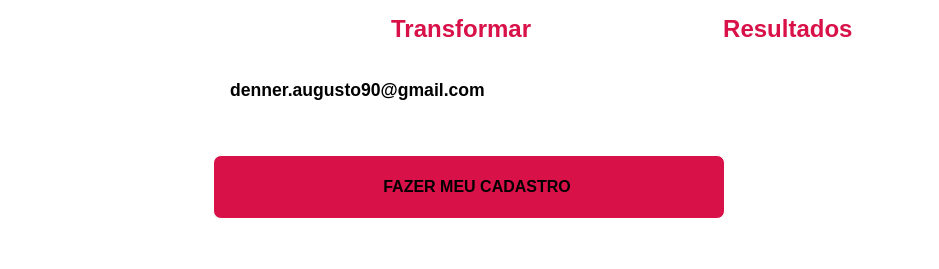
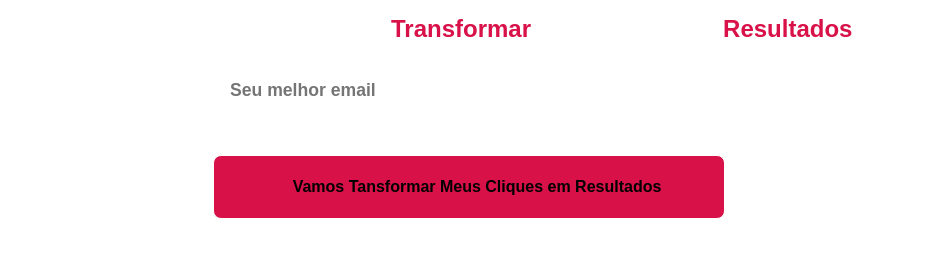
Before and after one commit to denner-august/WinnersGo, a Next.js app in the folder landing-page/: page / in a window 1280 px wide. Shown: the part 390-659 px from the top of the page, without its empty margins (171-1110 px from the left). Built offline with nearby package versions, Linux system fonts and the light colour scheme.

Commit message:
components de formulario para anuncio

```diff
--- a/landing-page/src/app/components/form/formulario.tsx
+++ b/landing-page/src/app/components/form/formulario.tsx
@@ -17,14 +17,13 @@ export function Form() {
       <input
         {...register("Email", { required: true })}
         placeholder="Seu melhor email"
-        value="denner.augusto90@gmail.com"
       />
 
       <input
         name="submit"
         type="submit"
         alt="enviar"
-        value="FAZER MEU CADASTRO"
+        value="Vamos Tansformar Meus Cliques em Resultados"
       />
     </form>
   );
```
